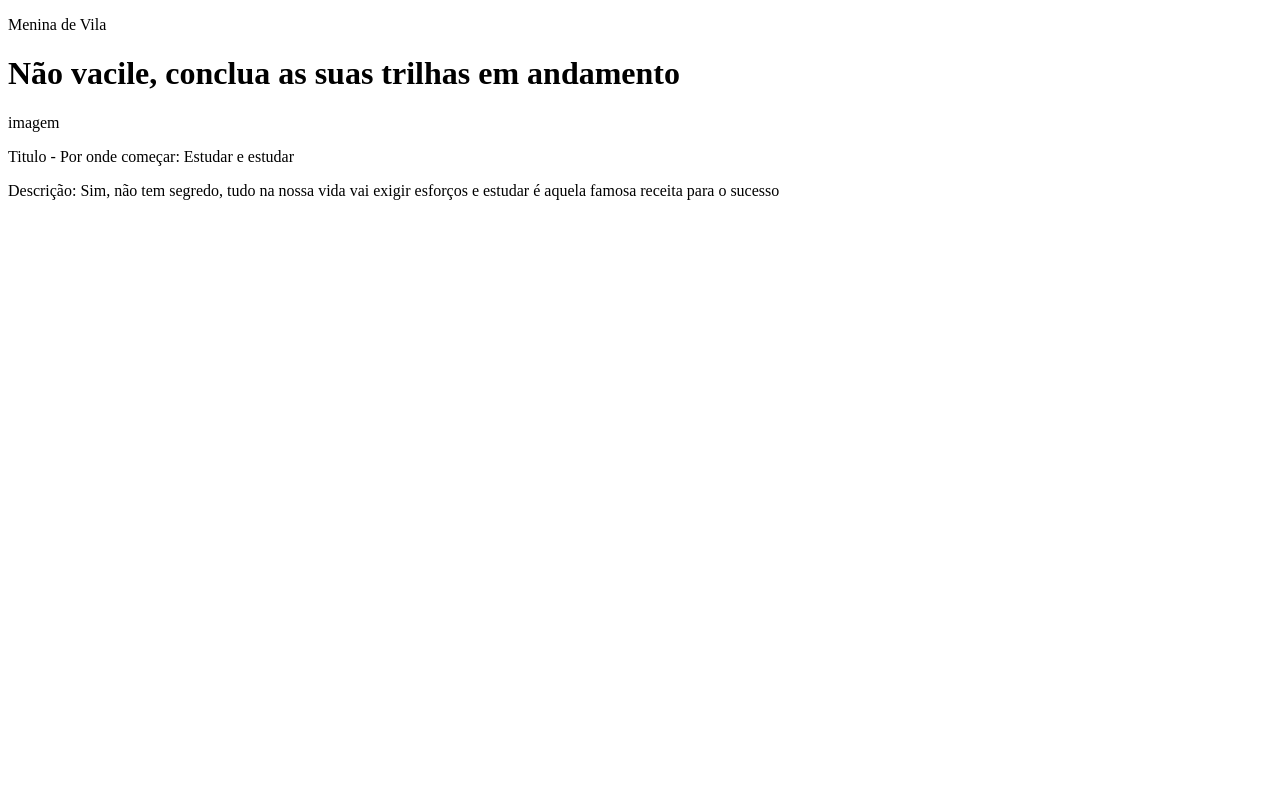
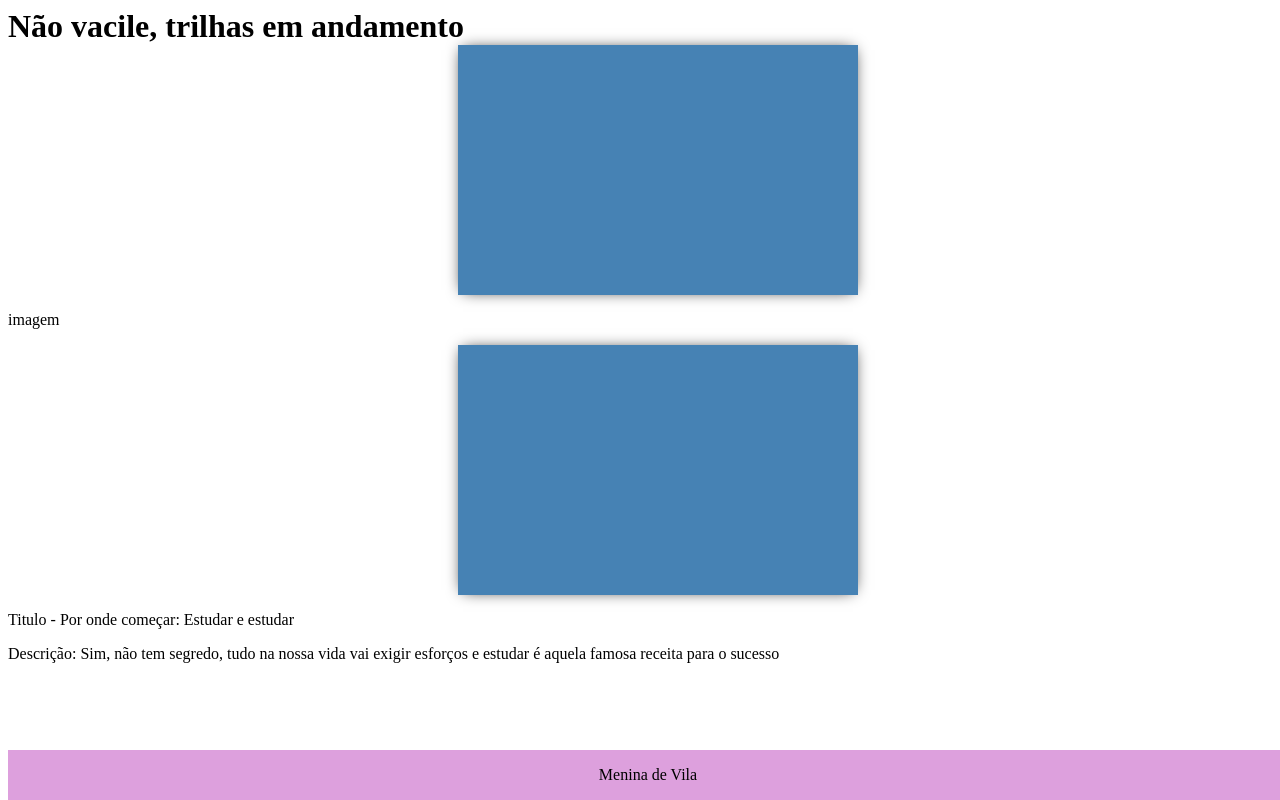
Before and after one commit to patriciabarnabe/talent-fest_BancoSafra, a React (Create React App) app: page /contents in a window 1280 px wide. Built offline with nearby package versions, Linux system fonts and the light colour scheme.

Commit message:
Card/trilha

```diff
--- /dev/null
+++ b/src/components/Card/card.css
@@ -0,0 +1,22 @@
+.card-container{
+width: 400px;
+height: 250px;
+box-shadow: 0px 0px 15px -5px;
+margin-left: 450px;
+background-color: steelblue;
+}
+
+.card-container:hover{
+    transform: scale(1.1);
+    box-shadow: 0px 0px 15px 0px;
+}
+
+.image-container img{
+    overflow: hidden;
+    height: 200px;
+}
+
+h1{
+   margin: 0;
+   padding: 0;
+}
--- /dev/null
+++ b/src/components/Card/card.js
@@ -0,0 +1,17 @@
+import React from 'react'
+import './card.css'
+
+function card({imageUrl}) {
+    return(
+        <div className='card-container'>
+            <div className='image-container'>
+                <img src={imageUrl} alt='' />
+            </div>
+            <div className='card-title'>
+            </div>
+
+        </div>
+    )
+}
+
+export default card
--- /dev/null
+++ b/src/components/Header/header.css
@@ -0,0 +1,10 @@
+.header-container{
+    width: 100%;
+    background-color:plum;
+    text-align: center;
+    position: fixed;
+    bottom : 0;
+    font-size: 1em;
+
+
+  }
--- a/src/components/Header/header.js
+++ b/src/components/Header/header.js
@@ -1,6 +1,5 @@
-import React from "react"
-
-
+import React from 'react'
+import './header.css'
 
 const Header = () => {
     return (
--- a/src/pages/Contents/Contents.js
+++ b/src/pages/Contents/Contents.js
@@ -1,12 +1,14 @@
 import Header from '../../components/Header/header';
-
+import Card from '../../components/Card/card';
 function Contents() {
     return (
         <>
             <Header/>
-            <h1>Não vacile, conclua as suas trilhas em andamento</h1>
+            <h1>Não vacile, trilhas em andamento</h1>
+            <Card/>
             <article>
                 <p>imagem</p>
+                <Card/>
                 <p>Titulo - Por onde começar: Estudar e estudar </p>
                 <p>Descrição: Sim, não tem segredo, tudo na nossa vida
                 vai exigir esforços e estudar é aquela famosa receita para o sucesso</p>
--- a/src/pages/Home/Home.js
+++ b/src/pages/Home/Home.js
@@ -1,13 +1,12 @@
 import './home.scss'
-
 import Carousel from '../../components/Carousel/Carousel';
 import { CarouselData } from '../../components/Carousel/CarouselData';
 
 function Home() {
     return (
       <>
-        <header className="header-container">
-            <img src="" alt=""/>
+        <header className='header-container'>
+            <img src='' alt=''/>
             <div>
               <h1> Olá, Maria!</h1>
               <span>⭐⭐⭐⭐⭐</span>
```
Also changed, not shown: src/components/Header/header.scss (deleted), src/pages/Contents/contents.css (added), src/pages/Contents/contents.scss (deleted), 2 other files (tests, documents, lock files or other folders).
